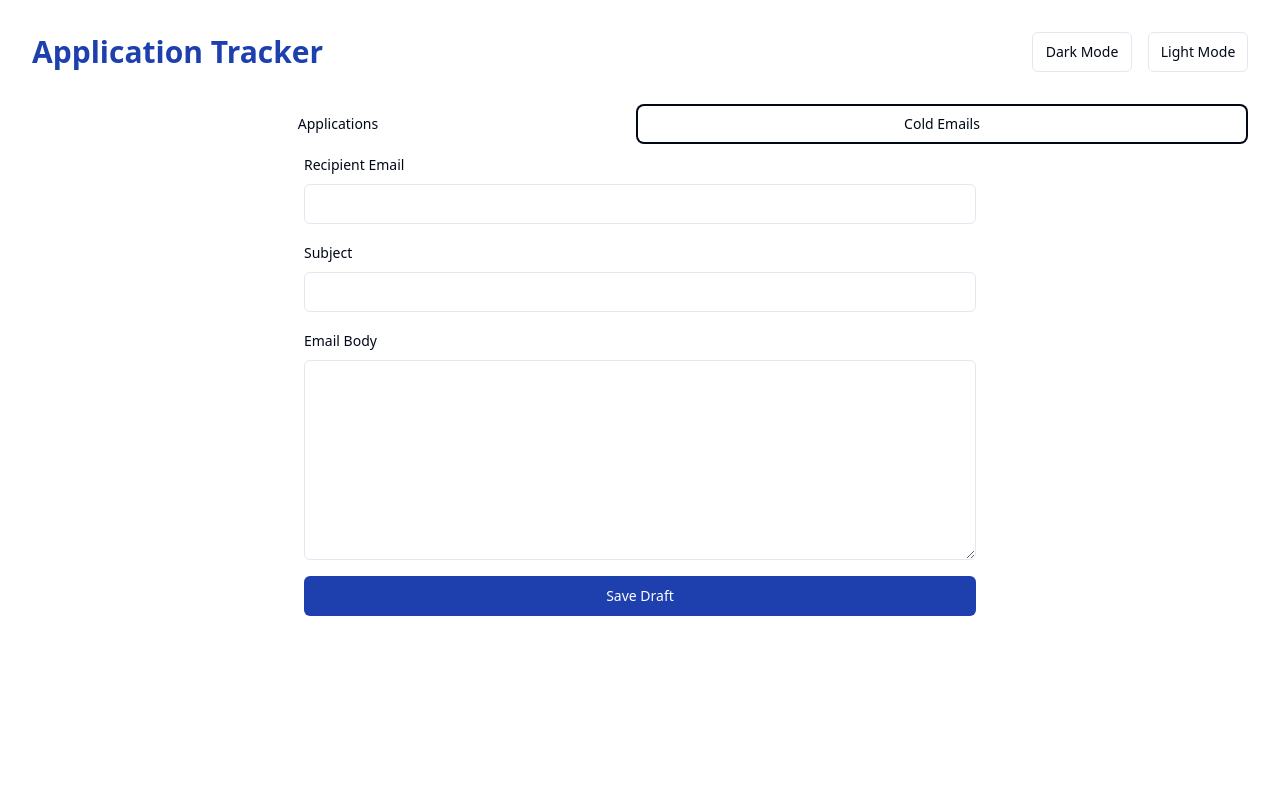
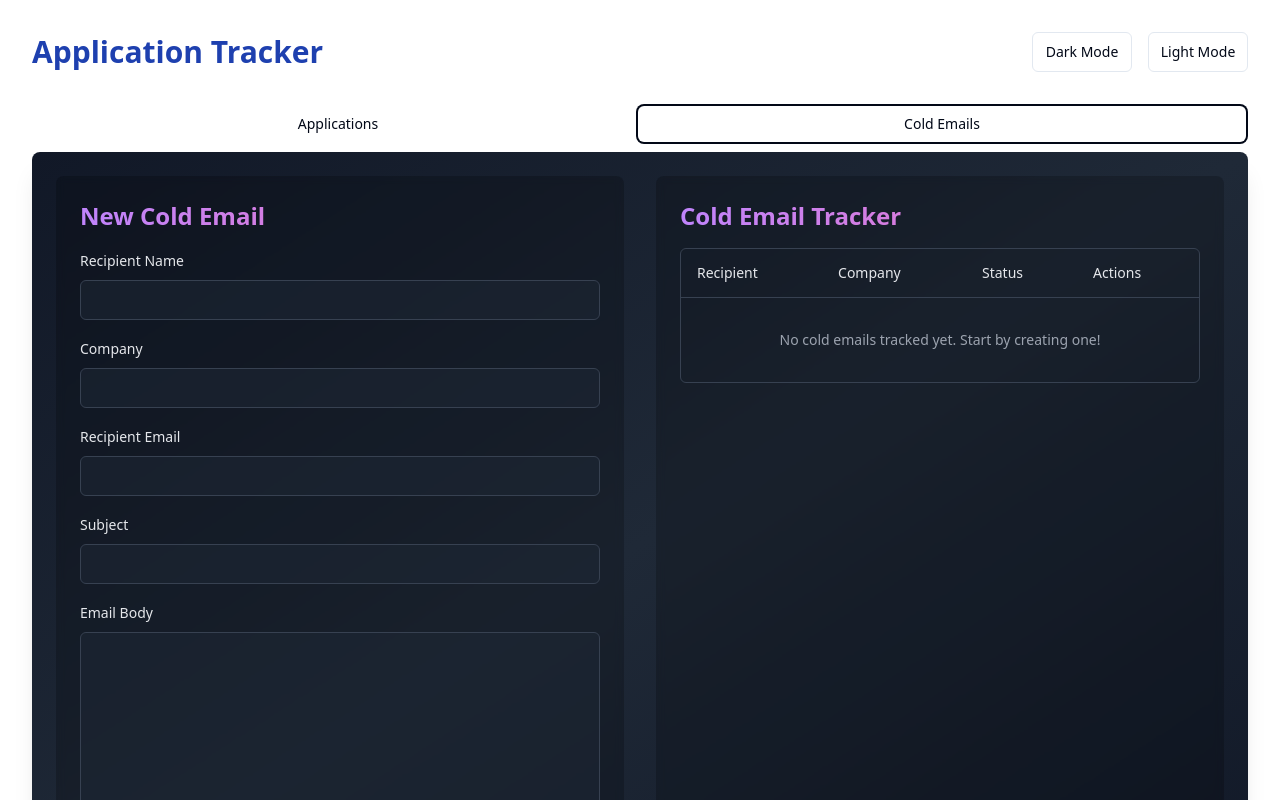
Before and after one commit to Jayant-issar/track-trail, a React (Vite) app: page / in a window 1280 px wide. Both pictures are taken after a click on the tab "Cold Emails". Shown: the top 800 px of the page. Built offline with nearby package versions, Linux system fonts and the light colour scheme.

Commit message:
Enhance Cold Email UI
Improved the cold email section to allow students to track their cold emailing efforts and statuses. Updated the UI with a dark aesthetic and added gradients for a more visually appealing design.
[skip gpt_engineer]

```diff
--- a/src/components/ColdEmailForm.tsx
+++ b/src/components/ColdEmailForm.tsx
@@ -4,36 +4,119 @@ import { Input } from "@/components/ui/input";
 import { Label } from "@/components/ui/label";
 import { Textarea } from "@/components/ui/textarea";
 import { useToast } from "@/hooks/use-toast";
+import {
+  Select,
+  SelectContent,
+  SelectItem,
+  SelectTrigger,
+  SelectValue,
+} from "@/components/ui/select";
+import {
+  Table,
+  TableBody,
+  TableCell,
+  TableHead,
+  TableHeader,
+  TableRow,
+} from "@/components/ui/table";
+import { Mail, Send } from "lucide-react";
+
+type ColdEmail = {
+  id: string;
+  recipientEmail: string;
+  recipientName: string;
+  company: string;
+  subject: string;
+  emailBody: string;
+  status: "sent" | "replied" | "no-response" | "meeting-scheduled";
+  sentDate: string;
+};
 
 export const ColdEmailForm = () => {
   const { toast } = useToast();
   const [formData, setFormData] = useState({
     recipientEmail: "",
+    recipientName: "",
+    company: "",
     subject: "",
     emailBody: "",
   });
+  const [coldEmails, setColdEmails] = useState<ColdEmail[]>([]);
 
   const handleSubmit = (e: React.FormEvent) => {
     e.preventDefault();
-    // Here you would typically send the email
+    const newEmail: ColdEmail = {
+      id: crypto.randomUUID(),
+      ...formData,
+      status: "sent",
+      sentDate: new Date().toISOString(),
+    };
+    setColdEmails([newEmail, ...coldEmails]);
     toast({
       title: "Email Draft Created",
-      description: "Your cold email draft has been saved!",
+      description: "Your cold email has been saved and tracked!",
     });
     setFormData({
       recipientEmail: "",
+      recipientName: "",
+      company: "",
       subject: "",
       emailBody: "",
     });
   };
 
+  const updateEmailStatus = (id: string, newStatus: ColdEmail["status"]) => {
+    setColdEmails(
+      coldEmails.map((email) =>
+        email.id === id ? { ...email, status: newStatus } : email
+      )
+    );
+    toast({
+      title: "Status Updated",
+      description: "Cold email status has been updated successfully!",
+    });
+  };
+
   return (
-    <form onSubmit={handleSubmit} className="space-y-4 max-w-2xl mx-auto">
+    <div className="space-y-8 p-6 bg-gradient-to-br from-gray-900 via-gray-800 to-gray-900 rounded-lg shadow-xl">
+      <div className="grid md:grid-cols-2 gap-8">
+        <form onSubmit={handleSubmit} className="space-y-4 bg-black/20 p-6 rounded-lg backdrop-blur-sm">
+          <h2 className="text-2xl font-bold bg-gradient-to-r from-purple-400 to-pink-400 bg-clip-text text-transparent">
+            New Cold Email
+          </h2>
+
           <div className="space-y-2">
-        <Label htmlFor="recipientEmail">Recipient Email</Label>
+            <Label htmlFor="recipientName" className="text-gray-200">Recipient Name</Label>
+            <Input
+              id="recipientName"
+              className="bg-gray-800/50 border-gray-700 text-gray-200"
+              required
+              value={formData.recipientName}
+              onChange={(e) =>
+                setFormData({ ...formData, recipientName: e.target.value })
+              }
+            />
+          </div>
+
+          <div className="space-y-2">
+            <Label htmlFor="company" className="text-gray-200">Company</Label>
+            <Input
+              id="company"
+              className="bg-gray-800/50 border-gray-700 text-gray-200"
+              required
+              value={formData.company}
+              onChange={(e) =>
+                setFormData({ ...formData, company: e.target.value })
+              }
+            />
+          </div>
+
+          <div className="space-y-2">
+            <Label htmlFor="recipientEmail" className="text-gray-200">Recipient Email</Label>
             <Input
               id="recipientEmail"
               type="email"
+              className="bg-gray-800/50 border-gray-700 text-gray-200"
               required
               value={formData.recipientEmail}
               onChange={(e) =>
@@ -43,9 +126,10 @@ export const ColdEmailForm = () => {
           </div>
 
           <div className="space-y-2">
-        <Label htmlFor="subject">Subject</Label>
+            <Label htmlFor="subject" className="text-gray-200">Subject</Label>
             <Input
               id="subject"
+              className="bg-gray-800/50 border-gray-700 text-gray-200"
               required
               value={formData.subject}
               onChange={(e) =>
@@ -55,11 +139,11 @@ export const ColdEmailForm = () => {
           </div>
 
           <div className="space-y-2">
-        <Label htmlFor="emailBody">Email Body</Label>
+            <Label htmlFor="emailBody" className="text-gray-200">Email Body</Label>
             <Textarea
               id="emailBody"
               required
-          className="min-h-[200px]"
+              className="min-h-[200px] bg-gray-800/50 border-gray-700 text-gray-200"
               value={formData.emailBody}
               onChange={(e) =>
                 setFormData({ ...formData, emailBody: e.target.value })
@@ -67,9 +151,84 @@ export const ColdEmailForm = () => {
             />
           </div>
 
-      <Button type="submit" className="w-full">
-        Save Draft
+          <Button type="submit" className="w-full bg-gradient-to-r from-purple-500 to-pink-500 hover:from-purple-600 hover:to-pink-600">
+            <Mail className="mr-2" /> Save & Track Email
           </Button>
         </form>
+
+        <div className="space-y-4 bg-black/20 p-6 rounded-lg backdrop-blur-sm">
+          <h2 className="text-2xl font-bold bg-gradient-to-r from-purple-400 to-pink-400 bg-clip-text text-transparent">
+            Cold Email Tracker
+          </h2>
+
+          <div className="rounded-md border border-gray-700">
+            <Table>
+              <TableHeader>
+                <TableRow className="border-gray-700">
+                  <TableHead className="text-gray-200">Recipient</TableHead>
+                  <TableHead className="text-gray-200">Company</TableHead>
+                  <TableHead className="text-gray-200">Status</TableHead>
+                  <TableHead className="text-gray-200">Actions</TableHead>
+                </TableRow>
+              </TableHeader>
+              <TableBody>
+                {coldEmails.map((email) => (
+                  <TableRow key={email.id} className="border-gray-700">
+                    <TableCell className="text-gray-300">
+                      {email.recipientName}
+                    </TableCell>
+                    <TableCell className="text-gray-300">{email.company}</TableCell>
+                    <TableCell>
+                      <Select
+                        value={email.status}
+                        onValueChange={(value: ColdEmail["status"]) =>
+                          updateEmailStatus(email.id, value)
+                        }
+                      >
+                        <SelectTrigger className="w-[140px] bg-gray-800/50 border-gray-700 text-gray-200">
+                          <SelectValue />
+                        </SelectTrigger>
+                        <SelectContent className="bg-gray-800 border-gray-700">
+                          <SelectItem value="sent" className="text-gray-200">Sent</SelectItem>
+                          <SelectItem value="replied" className="text-gray-200">Replied</SelectItem>
+                          <SelectItem value="no-response" className="text-gray-200">No Response</SelectItem>
+                          <SelectItem value="meeting-scheduled" className="text-gray-200">Meeting Scheduled</SelectItem>
+                        </SelectContent>
+                      </Select>
+                    </TableCell>
+                    <TableCell>
+                      <Button
+                        variant="ghost"
+                        size="sm"
+                        className="text-gray-400 hover:text-gray-200"
+                        onClick={() => {
+                          navigator.clipboard.writeText(email.emailBody);
+                          toast({
+                            title: "Copied to clipboard",
+                            description: "Email content has been copied!",
+                          });
+                        }}
+                      >
+                        <Send className="h-4 w-4" />
+                      </Button>
+                    </TableCell>
+                  </TableRow>
+                ))}
+                {coldEmails.length === 0 && (
+                  <TableRow>
+                    <TableCell
+                      colSpan={4}
+                      className="text-center py-8 text-gray-400"
+                    >
+                      No cold emails tracked yet. Start by creating one!
+                    </TableCell>
+                  </TableRow>
+                )}
+              </TableBody>
+            </Table>
+          </div>
+        </div>
+      </div>
+    </div>
   );
 };
```
Lines whose indentation alone changed are shown as unchanged.
